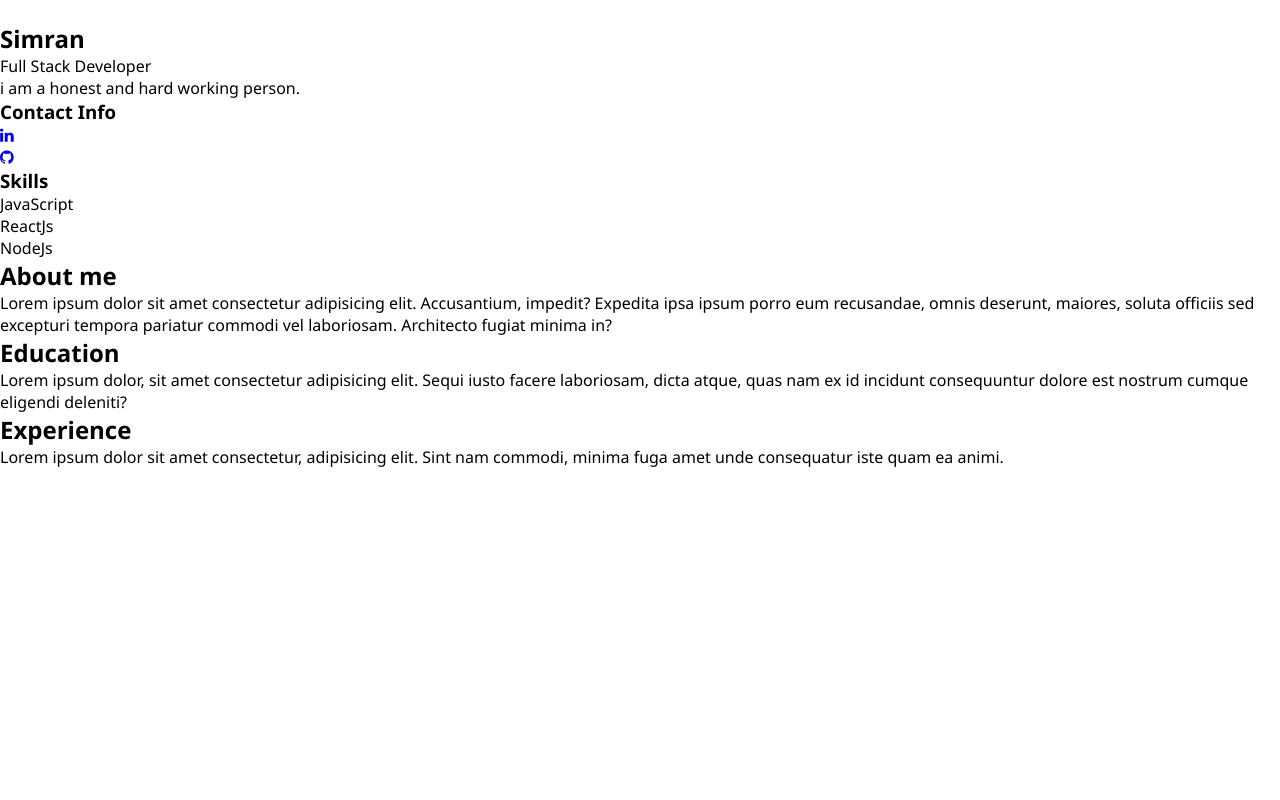
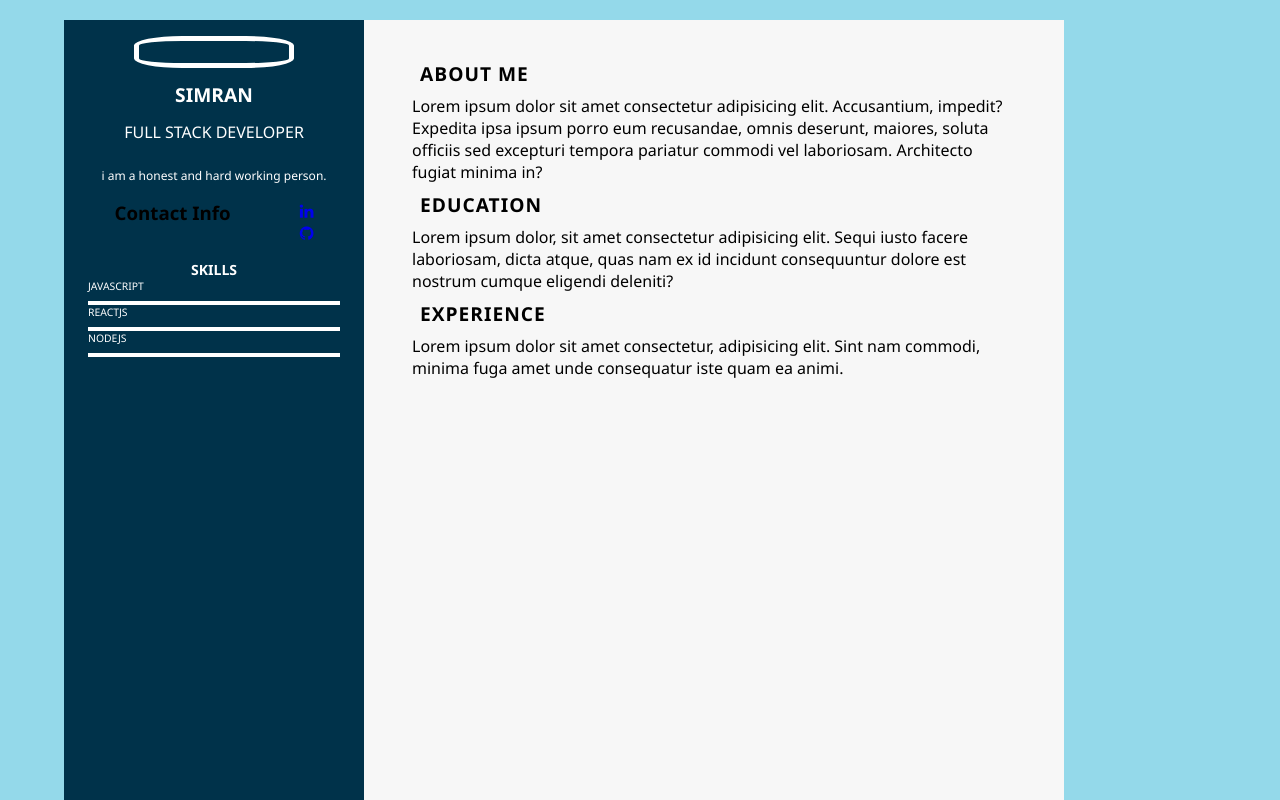
Before and after one commit to Prahladk09/Responsive-CSS-4-In-Class---Responsive-Resume-using-CSS-Grid---ml8atyjb8qu1, a plain HTML site: page index.html in a window 1280 px wide. Shown: the top 800 px of the page. Drawn offline with Linux system fonts and the light colour scheme.

Commit message:
Update style.css

```diff
--- a/style.css
+++ b/style.css
@@ -1,9 +1,133 @@
-*{
+* {
     padding: 0;
     margin: 0;
     box-sizing: border-box;
     list-style: none;
-    font-family: 'Segoe UI', Tahoma, Geneva, Verdana, sans-serif;
+    font-family: "Segoe UI", Tahoma, Geneva, Verdana, sans-serif;
+  }
+
+  body {
+    background-color: #94d9ea;
+  }
+
+
+  .main-content {
+    min-height: 1000px;
+      margin: 20px auto;
+    width: 90%;
+    display: grid;
+    grid-template-columns: 300px 700px;
+  }
+
+  .left-section {
+    background-color: #00324a;
+    grid-column: span 1;
+  }
+  .right-section {
+    background-color: #f7f7f7;
+    grid-column: span 1 / span 2;
+  }
+
+  .left-content {
+    padding: 1rem;
+  }
+
+  .profile-image {
+    display: block;
+    margin: auto;
+    width: 60%;
+    border: 5px solid white;
+    border-radius: 30%;
+  }
+  .name {
+    font-size: 1.2rem;
+    font-weight: 700;
+    text-align: center;
+    padding: 0.8rem;
+    letter-spacing: 0.02px;
+    text-transform: uppercase;
+    color: #fff;
+  }
+
+  .designation {
+    font-size: 1rem;
+    text-align: center;
+    text-transform: uppercase;
+    padding-bottom: 0.5rem;
+    color: #fff;
+  }
+  .description {
+    font-size: 0.75rem;
+    text-align: center;
+    padding: 1rem;
+    color: #fff;
+  }
+
+.social-media li {
+    list-style: none;
+}
+.social-media {
+  /* text-align: center;
+  font-size: 2rem; */
+  display: flex;
+  flex-direction: row;
+  justify-content: space-around;
+}
+/* .personal-details {
+  font-size: 1rem;
+  text-align: start;
+  padding: 1rem;
+} */
+
+
+.skills {
+  font-size: 0.75rem;
+  text-align: center;
+  text-transform: uppercase;
+  color: #fff;
+  padding: 1rem 0.5rem 1rem 0.5rem;
 }
 
-/* Write CSS code below */
+.skill-name {
+    font-weight: 0.65rem;
+    font-size : 0.65rem;
+    text-align: left;
+    /* text-transform: uppercase; */
+    padding-bottom: 0.5rem;
+    color: #fff;
+  }
+  .progress-bar {
+    border: 1px  white solid;
+    height: 4px;
+    background-color: white;
+  }
+
+  .right-main-content {
+    padding: 2rem 3rem 2rem 3rem;
+}
+  /* .right-section {
+    padding: 2rem 3rem;
+  } */
+  .right-title {
+    font-size: 1.2rem;
+    font-weight: 700;
+    padding: 0.5rem;
+    letter-spacing: 1px;
+    text-transform: uppercase;
+  }
+
+/* @media screen and (max-width:674px){
+    .main-content{
+        grid-template-columns: 300px 700px;
+        min-height: 1000px;
+        width: 90%;
+    }
+} */
+
+@media (max-width: 673px) {
+  .main-content {
+    min-height: 1000px;
+    width: 90%;
+    grid-template-columns: repeat(1, 1fr);
+  }
+}
```
